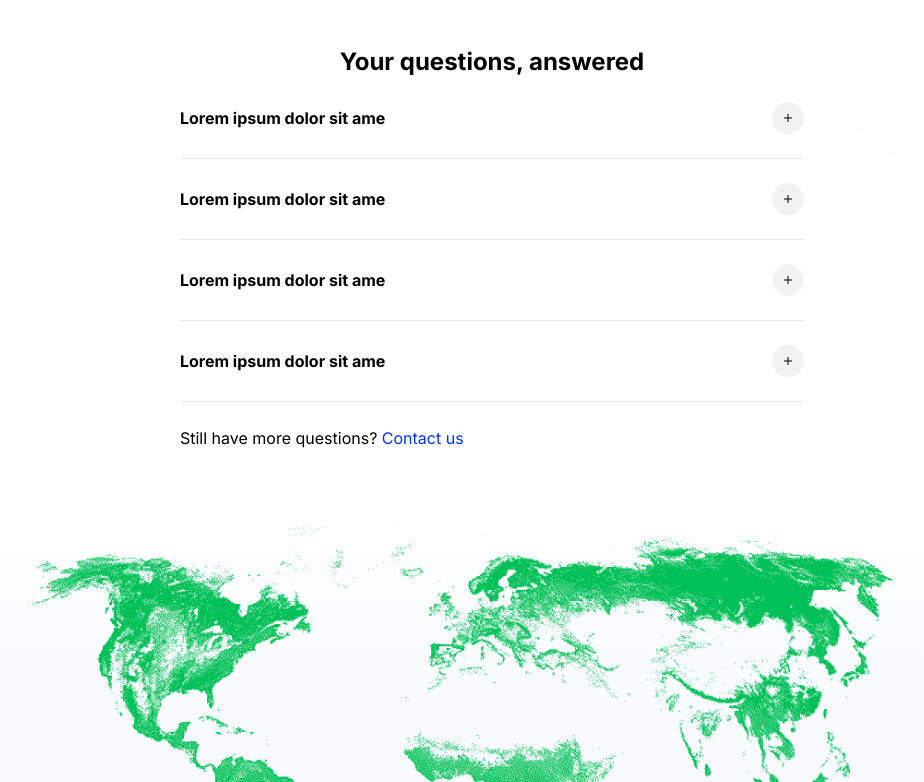
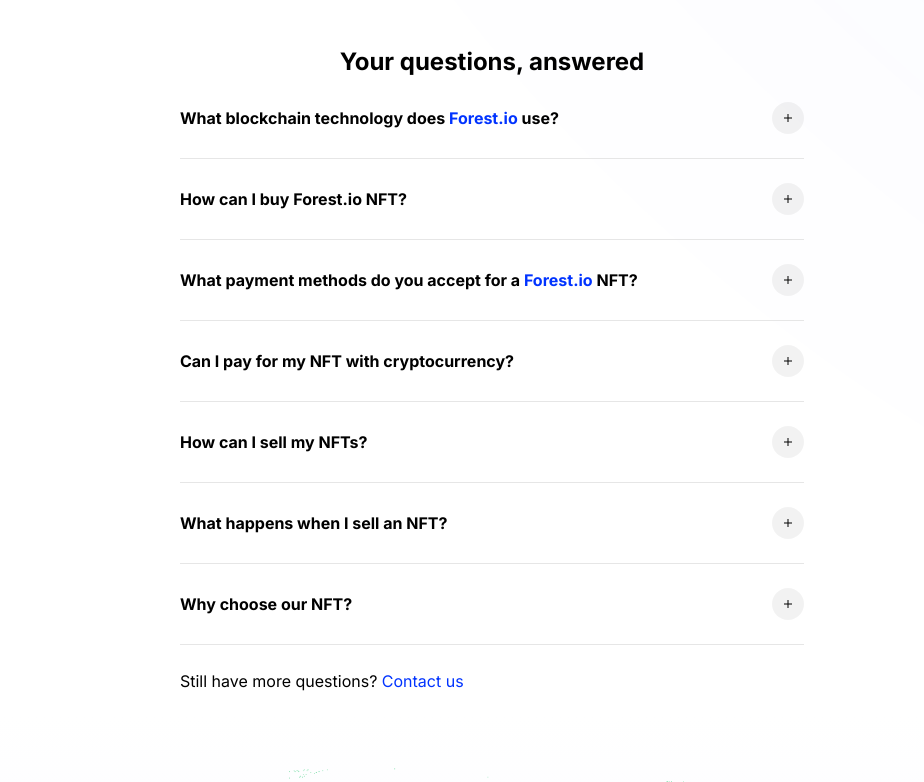
Before and after one commit to arslanshahab/glowing-spoon, a Next.js app: page / in a window 1280 px wide. Shown: the part 1218-2000 px from the top of the page, without its empty margins (148-1072 px from the left). Built offline with nearby package versions, Linux system fonts and the light colour scheme; no server answers.

Commit message:
faq content

```diff
--- a/src/components/Faq.tsx
+++ b/src/components/Faq.tsx
@@ -2,27 +2,7 @@ import { useState } from 'react'
 import Link from 'next/link'
 import { routes } from '../constants/routes'
 import { Texts } from '../constants/texts'
-
-export const data = [
-  {
-    q: 'Lorem ipsum dolor sit ame',
-    a: ' Lorem ipsum dolor sit amet consectetur adipisicing elit. Reiciendis voluptatibus veritatis quasi dicta quiacorrupti beatae ullam, excepturi, dolore iusto at rerum minus in impedit nulla a est, expedita cumque.',
-  },
-  {
-    q: 'Lorem ipsum dolor sit ame',
-    a: ' Lorem ipsum dolor sit amet consectetur adipisicing elit. Reiciendis voluptatibus veritatis quasi dicta quiacorrupti beatae ullam, excepturi, dolore iusto at rerum minus in impedit nulla a est, expedita cumque.',
-  },
-
-  {
-    q: 'Lorem ipsum dolor sit ame',
-    a: ' Lorem ipsum dolor sit amet consectetur adipisicing elit. Reiciendis voluptatibus veritatis quasi dicta quiacorrupti beatae ullam, excepturi, dolore iusto at rerum minus in impedit nulla a est, expedita cumque.',
-  },
-
-  {
-    q: 'Lorem ipsum dolor sit ame',
-    a: ' Lorem ipsum dolor sit amet consectetur adipisicing elit. Reiciendis voluptatibus veritatis quasi dicta quiacorrupti beatae ullam, excepturi, dolore iusto at rerum minus in impedit nulla a est, expedita cumque.',
-  },
-]
+import { data } from '../constants/faq.json'
 
 export const Question = ({ question, answer }) => {
   const [expanded, setExpanded] = useState(false)
@@ -32,7 +12,7 @@ export const Question = ({ question, answer }) => {
       <div
         className='w-full flex justify-between items-center mt-6 cursor-pointer'
         onClick={() => setExpanded(!expanded)}>
-        <h3 className='text-base font-bold'>{question}</h3>
+        <div className='question text-base font-bold' dangerouslySetInnerHTML={{ __html: question }}></div>
         <div
           className={`relative w-8 h-8 bg-black bg-opacity-5 flex items-center justify-center rounded-full transition-transform transform origin-center ${
             expanded ? '-rotate-45' : 'rotate-0'
@@ -41,7 +21,7 @@ export const Question = ({ question, answer }) => {
           <span className='absolute w-2 h-0.5 bg-black rotate-90 bg-opacity-50'></span>
         </div>
       </div>
-      {expanded && <p className='text-base mt-6'>{answer}</p>}
+      {expanded && <div className='question text-base mt-6' dangerouslySetInnerHTML={{ __html: answer }}></div>}
     </div>
   )
 }
--- /dev/null
+++ b/src/constants/faq.json
@@ -0,0 +1,32 @@
+{
+  "data": [
+    {
+      "q": "What blockchain technology does <span>Forest.io</span> use?",
+      "a": "When we first launched, <span>Forest.io</span> NFTs were minted on the OpenSea marketplace. But as we release more NFTs to our exclusive members, you will be able to trade and exchange tokens on multiple other cryptocurrency platforms."
+    },
+    {
+      "q": "How can I buy Forest.io NFT?",
+      "a": "There is only one way to purchase our Forest Congo NFT, and it’s here at this link: <a href='https://opensea.io/collection/forestcongo' target='_blank'>https://opensea.io/collection/forestcongo</a>"
+    },
+    {
+      "q": "What payment methods do you accept for a <span>Forest.io</span> NFT?",
+      "a": "All payments to purchase your Forest Congo NFT can be made using OpenSea.io on the ETH blockchain. Whatever Wallet system you choose to use, we can accept payment. Whether it’s MetaMask, CoinBase, or others, you can easily purchase your Forest Congo NFT."
+    },
+    {
+      "q": "Can I pay for my NFT with cryptocurrency?",
+      "a": "Yes, we accept Ethereum (ETH). It’s the only cryptocurrency you can currently use to buy one of our vivid, purpose-driven NFTs"
+    },
+    {
+      "q": "How can I sell my NFTs?",
+      "a": "You are welcome to sell your <span>Forest.io</span> NFTs on the OpenSea marketplace."
+    },
+    {
+      "q": "What happens when I sell an NFT?",
+      "a": "If you choose to sell your Forest Congo NFT, you’ll lose the chance to exchange any further NFT for our upcoming <span>Forest.io</span> Token."
+    },
+    {
+      "q": "Why choose our NFT?",
+      "a": "<span>Forest.io</span> is a cryptocurrency company with one simple yet massive goal—to use the proceeds from the sale of our NFTs to protect part of the rainforest worldwide.We’re committed to helping countries with vast rainforests that don’t have enough resources to monitor illegal logging and other problems. Through our satellite data and Forest.io algorithms, we believe we can help reduce the cost, improve the solution, and thus help humanity save the planet Earth."
+    }
+  ]
+}
--- a/src/styles/globals.css
+++ b/src/styles/globals.css
@@ -42,3 +42,8 @@ a {
     background-position: 0% 0%;
   }
 }
+
+.question span,
+a {
+  color: #0033ff;
+}
```
